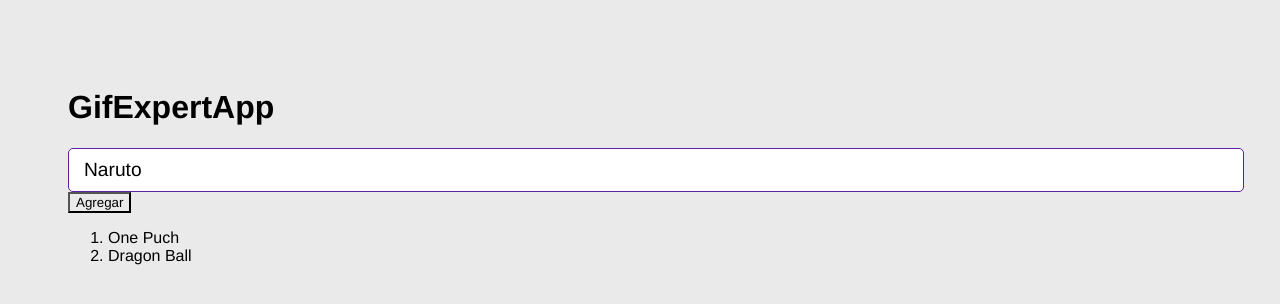
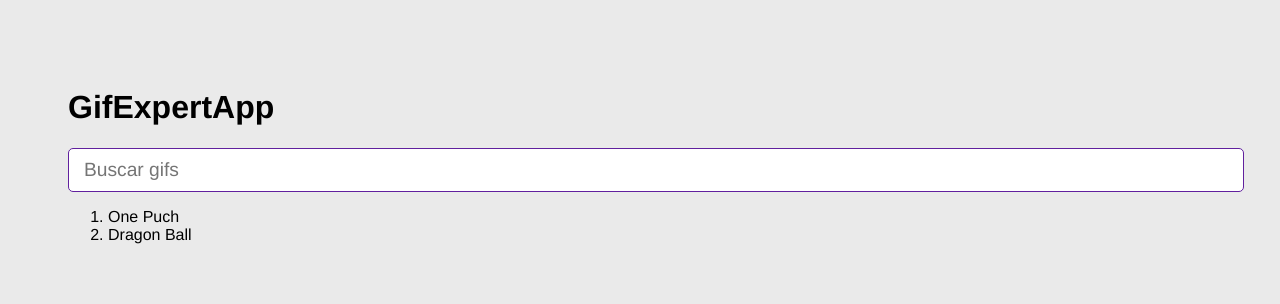
Before and after one commit to EVM-Z/react-gif-expert, a React (Vite) app: page / in a window 1280 px wide. Shown: the top 304 px of the page. Built offline with nearby package versions, Linux system fonts and the light colour scheme.

Commit message:
Comunicacion entre componentes

```diff
--- a/src/GifExpertApp.jsx
+++ b/src/GifExpertApp.jsx
@@ -27,10 +27,10 @@ export const GifExpertApp = () => {
       <h1>GifExpertApp</h1>
 
       {/* Input */}
-      <AddCategory />
+      <AddCategory setCategories={ setCategories } />
 
       {/* Listago de Gif */}
-      <button onClick={ onAddCategory }>Agregar</button>
+      {/* <button onClick={ onAddCategory }>Agregar</button> */}
 
       <ol>
         {
--- a/src/components/AddCategory.jsx
+++ b/src/components/AddCategory.jsx
@@ -1,9 +1,9 @@
 import { useState } from "react"
 
 
-export const AddCategory = () => {
+export const AddCategory = ({ setCategories }) => {
 
-  const [InputValue, setInputValue] = useState('Naruto')
+  const [inputValue, setInputValue] = useState('')
 
   const onInputChange = ({ target }) => {
     // console.log( target.value )
@@ -13,16 +13,22 @@ export const AddCategory = () => {
   const onSubmit = (event) => {
     // console.log(event);
     event.preventDefault();
-    console.log(InputValue)
+    // console.log(inputValue)
+
+    if( inputValue.trim().length <= 1 ) return;
+
+    setCategories( categories => [ inputValue, ...categories ]);
+    setInputValue('');
+
   }
 
   return (
-    <form action="" onSubmit={ (event) => onSubmit(event) }>
+    <form action="" onSubmit={ onSubmit }>
 
       <input
           type="text"
           placeholder="Buscar gifs"
-          value={ InputValue }
+          value={ inputValue }
           onChange={ onInputChange }
       />
 
```
